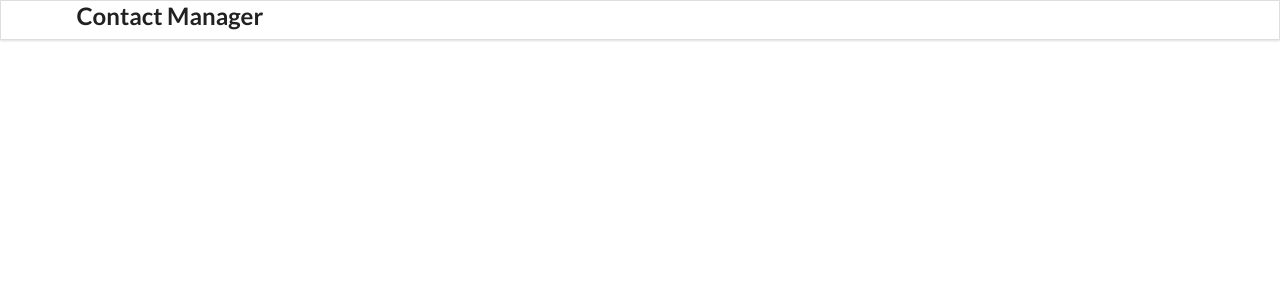
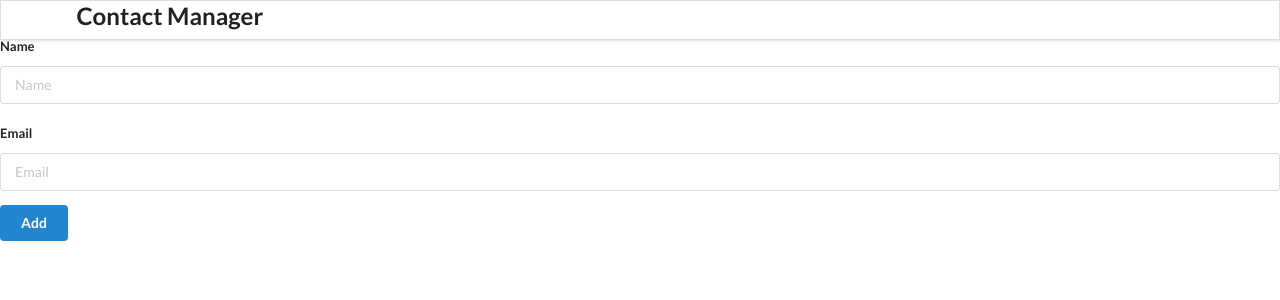
Before and after one commit to AhmadMujtaba200210/Learn-Desgin-Grow, a React (Create React App) app in the folder React.js Basics/contact-app/: page / in a window 1280 px wide. Shown: the top 300 px of the page. Built offline with nearby package versions, Linux system fonts and the light colour scheme.

Commit message:
feat{AddContact.js}: Added form structure

```diff
--- a/React.js Basics/contact-app/src/Components/AddContact.js
+++ b/React.js Basics/contact-app/src/Components/AddContact.js
@@ -0,0 +1,25 @@
+import React from 'react';
+
+class AddContact extends React.Component {
+    render () {
+        return (
+            <div className="ui main">
+                <h2> Add Contact
+                    <form className="ui form">
+                        <div className="field">
+                            <label>Name</label>
+                            <input type="text" name="name" placeholder="Name"></input>
+                        </div>
+                        <div className="field">
+                            <label>Email</label>
+                            <input type="email" name="email" placeholder="Email"></input>
+                        </div>
+                        <button className="ui button blue">Add</button>
+                    </form>
+                </h2>
+            </div>
+        );
+    }
+}
+
+export default AddContact;
--- a/React.js Basics/contact-app/src/Components/App.js
+++ b/React.js Basics/contact-app/src/Components/App.js
@@ -8,8 +8,8 @@ function App() {
   return (
     <div>
       <Header />
-      {/* <AddContact />
-      <ContactList /> */}
+      <AddContact />
+      {/* <ContactList /> */}
     </div>
   );
 }
```
